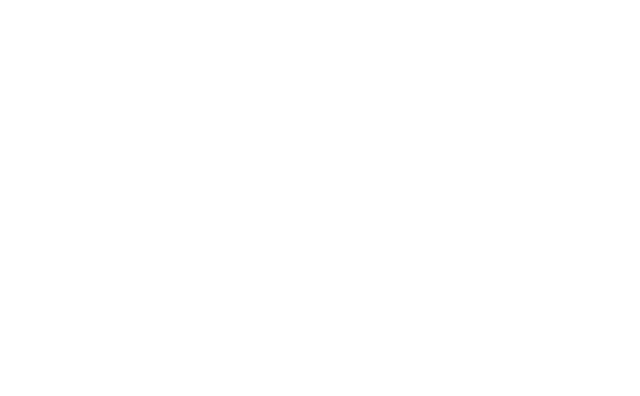
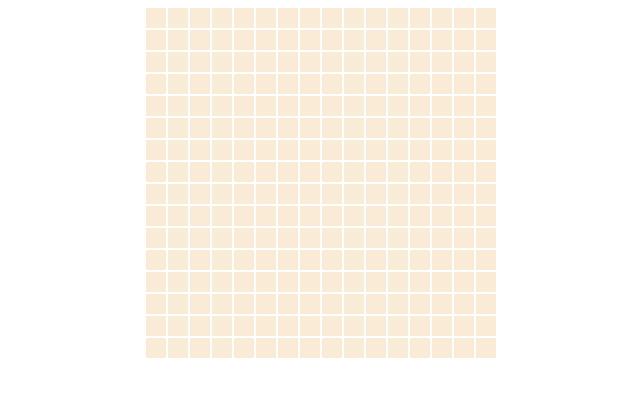
Before and after one commit to GitWorkingTime/etch-a-sketch, a plain HTML site: page index.html in a window 1280 px wide. Shown: the whole page, without its empty margins (319-959 px from the left). Drawn offline with Linux system fonts and the light colour scheme.

Commit message:
Created grid

```diff
--- a/index.html
+++ b/index.html
@@ -8,6 +8,6 @@
     <title>Document</title>
 </head>
 <body>
-
+    <div id="container"></div>
 </body>
 </html>
--- a/index.js
+++ b/index.js
@@ -0,0 +1,13 @@
+// Create Grid of boxs
+const container = document.querySelector("#container");
+for( let i = 0; i < 16; ++i ) {
+    const row = document.createElement("div");
+    row.setAttribute("class", "row");
+
+    for( let j = 0; j < 16; ++j ) {
+        const column = document.createElement("div");
+        column.setAttribute("class", "column");
+        row.appendChild(column);
+    }
+    container.appendChild(row);
+}
--- a/style.css
+++ b/style.css
@@ -0,0 +1,18 @@
+#container {
+    display: flex;
+    flex-direction: column;
+    justify-content: center;
+    align-items: center;
+    gap: 2px;
+}
+
+.column {
+    width: 20px;
+    height: 20px;
+    background-color: antiquewhite;
+}
+
+.row {
+    display: flex;
+    gap: 2px;
+}
```
